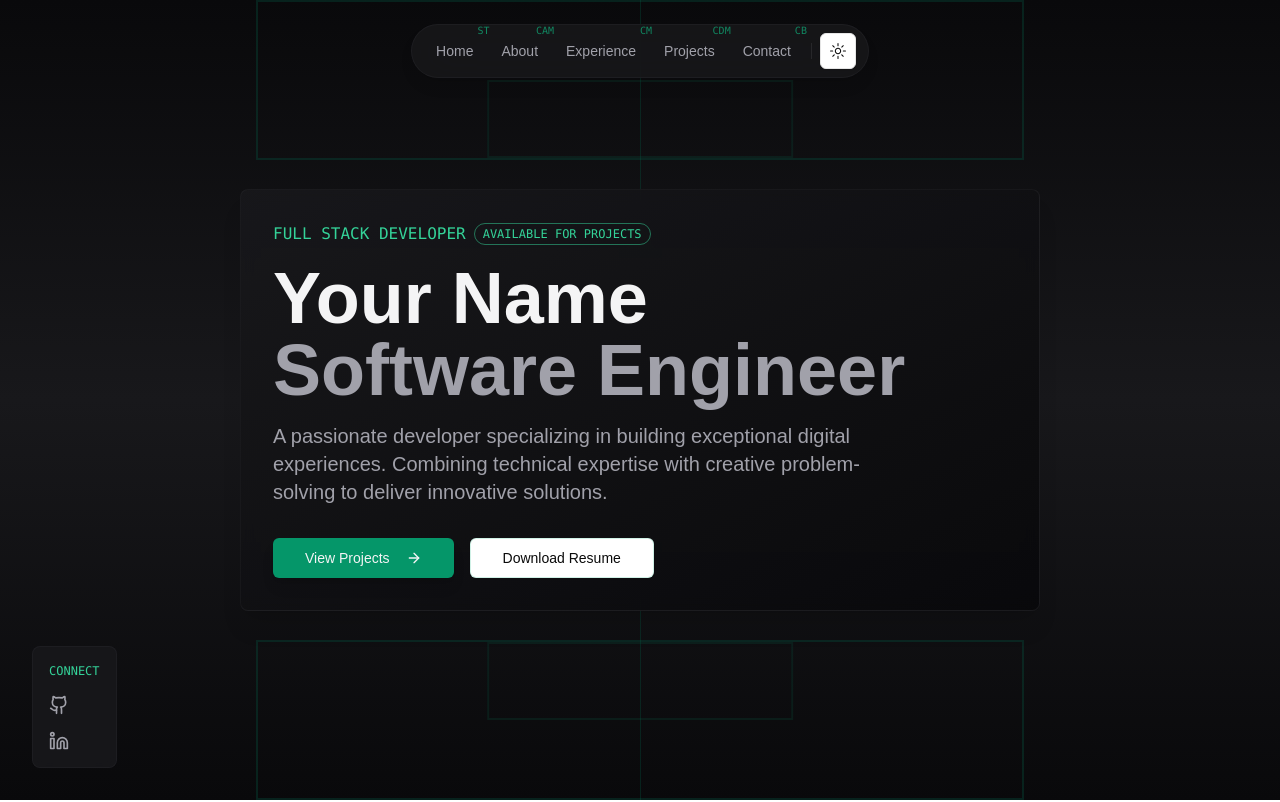
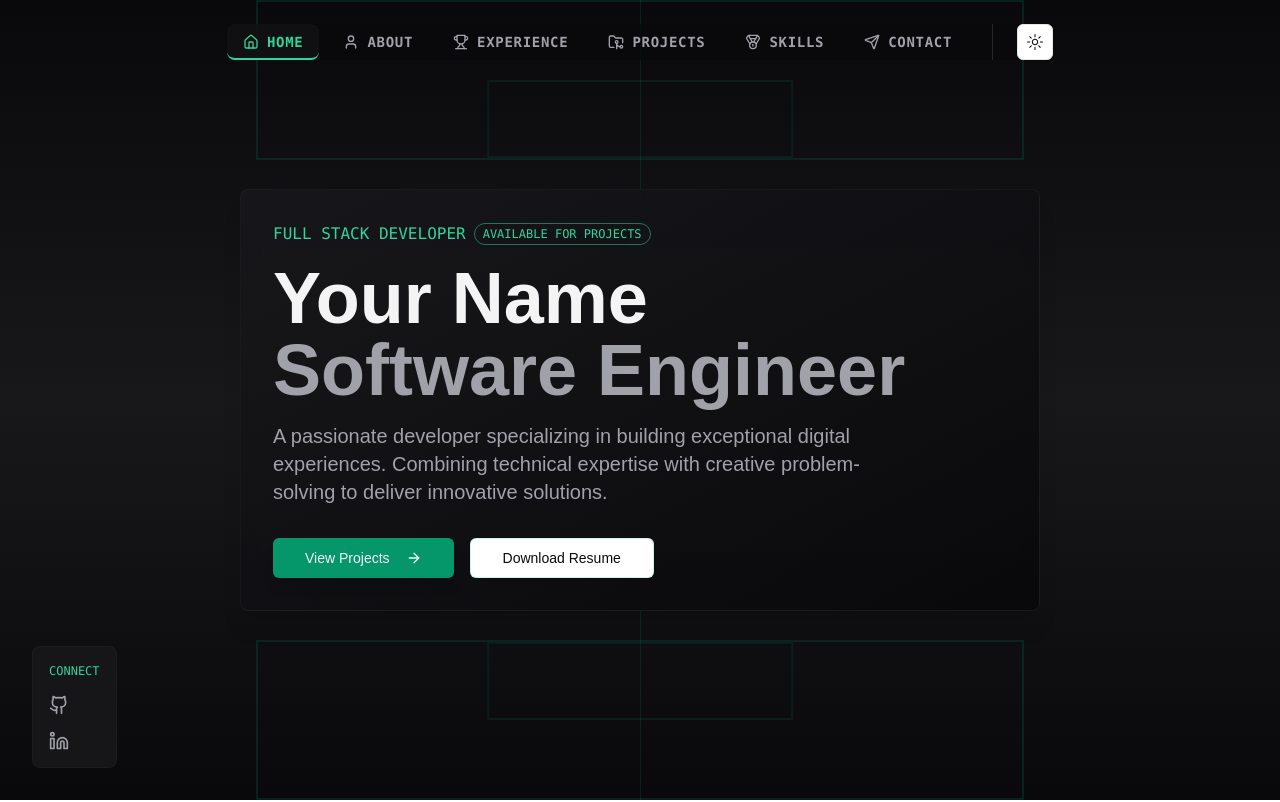
Before and after one commit to farukkandemir/portfolio-website, a Next.js app: page / in a window 1280 px wide. Shown: the top 802 px of the page. Built offline with nearby package versions, Linux system fonts and the light colour scheme.

Commit message:
improved the header.

```diff
--- a/components/layout/Header.tsx
+++ b/components/layout/Header.tsx
@@ -1,22 +1,39 @@
 "use client";
 
-import { motion } from "framer-motion";
+import { motion, useScroll, useMotionValueEvent } from "framer-motion";
 import { ModeToggle } from "../modules/ModeToggle";
+import { useState } from "react";
+import { Home, User, Trophy, FolderGit2, Medal, Send } from "lucide-react";
 
 const navigation = [
-  { name: "Home", href: "#home", position: "ST" },
-  { name: "About", href: "#about", position: "CAM" },
-  { name: "Experience", href: "#experience", position: "CM" },
-  { name: "Projects", href: "#projects", position: "CDM" },
-  { name: "Contact", href: "#contact", position: "CB" },
+  { name: "Home", href: "#home", icon: Home },
+  { name: "About", href: "#about", icon: User },
+  { name: "Experience", href: "#experience", icon: Trophy },
+  { name: "Projects", href: "#projects", icon: FolderGit2 },
+  { name: "Skills", href: "#skills", icon: Medal },
+  { name: "Contact", href: "#contact", icon: Send },
 ] as const;
 
 const Header = () => {
+  const { scrollY } = useScroll();
+  const [hidden, setHidden] = useState(false);
+  const [activeSection, setActiveSection] = useState("home");
+
+  useMotionValueEvent(scrollY, "change", (latest) => {
+    const previous = scrollY.getPrevious() ?? 0;
+    if (latest > previous && latest > 150) {
+      setHidden(true);
+    } else {
+      setHidden(false);
+    }
+  });
+
   const handleClick = (e: React.MouseEvent<HTMLAnchorElement>) => {
     e.preventDefault();
     const href = e.currentTarget.getAttribute("href");
     const targetId = href?.replace("#", "");
     const elem = document.getElementById(targetId!);
+    setActiveSection(targetId!);
     elem?.scrollIntoView({
       behavior: "smooth",
       block: "start",
@@ -26,28 +43,66 @@ const Header = () => {
   return (
     <motion.header
       initial={{ y: -100 }}
-      animate={{ y: 0 }}
-      className="fixed inset-x-4 sm:inset-x-8 top-6 z-50 flex justify-center"
+      animate={{ y: hidden ? -100 : 0 }}
+      transition={{ duration: 0.3 }}
+      className="fixed top-0 inset-x-0 z-50 flex justify-center"
     >
-      <nav className="flex items-center gap-1 px-3 py-2 rounded-full bg-zinc-900/85 backdrop-blur-xl backdrop-saturate-150 border border-zinc-800/50 shadow-lg overflow-x-auto max-w-full no-scrollbar">
-        {navigation.map((item) => (
+      <div className="relative mt-6 flex items-center">
+        {/* Main Navigation */}
+        <nav className="relative flex items-center">
+          <div className="flex items-center gap-2">
+            {navigation.map((item, i) => {
+              const Icon = item.icon;
+              return (
+                <motion.div
+                  key={item.href}
+                  initial={{ opacity: 0, y: -20 }}
+                  animate={{ opacity: 1, y: 0 }}
+                  transition={{ delay: i * 0.1 }}
+                  className="relative"
+                >
                   <motion.a
-            key={item.href}
                     href={item.href}
                     onClick={handleClick}
-            className="group relative px-3 py-2 text-sm font-medium text-zinc-400 rounded-full transition-all hover:text-emerald-300 hover:bg-zinc-800/50 whitespace-nowrap"
-            whileHover={{ scale: 1.05 }}
-            whileTap={{ scale: 0.95 }}
+                    className={`
+                      relative px-4 py-2 flex items-center gap-2 font-mono text-sm uppercase tracking-wider
+                      transition-colors duration-200 rounded-lg
+                      ${
+                        activeSection === item.href.replace("#", "")
+                          ? "text-emerald-400 bg-zinc-900/50"
+                          : "text-zinc-400 hover:text-emerald-300 hover:bg-zinc-900/30"
+                      }
+                    `}
                   >
-            <span className="relative z-10">{item.name}</span>
-            <span className="absolute -top-3 -right-1 text-[10px] font-mono text-emerald-500/70 group-hover:text-emerald-400">
-              {item.position}
-            </span>
+                    <Icon className="w-4 h-4" />
+                    <span className="font-bold">{item.name}</span>
+
+                    {activeSection === item.href.replace("#", "") && (
+                      <motion.div
+                        layoutId="navIndicator"
+                        className="absolute inset-0 border-b-2 border-emerald-400 rounded-lg"
+                        transition={{
+                          type: "spring",
+                          bounce: 0.2,
+                          duration: 0.6,
+                        }}
+                      />
+                    )}
                   </motion.a>
-        ))}
-        <div className="w-px h-4 bg-zinc-800 mx-1" />
+                </motion.div>
+              );
+            })}
+          </div>
+
+          {/* Theme Toggle */}
+          <div className="ml-6 pl-6 border-l border-zinc-800">
             <ModeToggle />
+          </div>
         </nav>
+
+        {/* Background blur effect */}
+        <div className="absolute inset-0 -z-10 bg-zinc-950/50 backdrop-blur-md rounded-2xl" />
+      </div>
     </motion.header>
   );
 };
```
Lines whose indentation alone changed are shown as unchanged.
